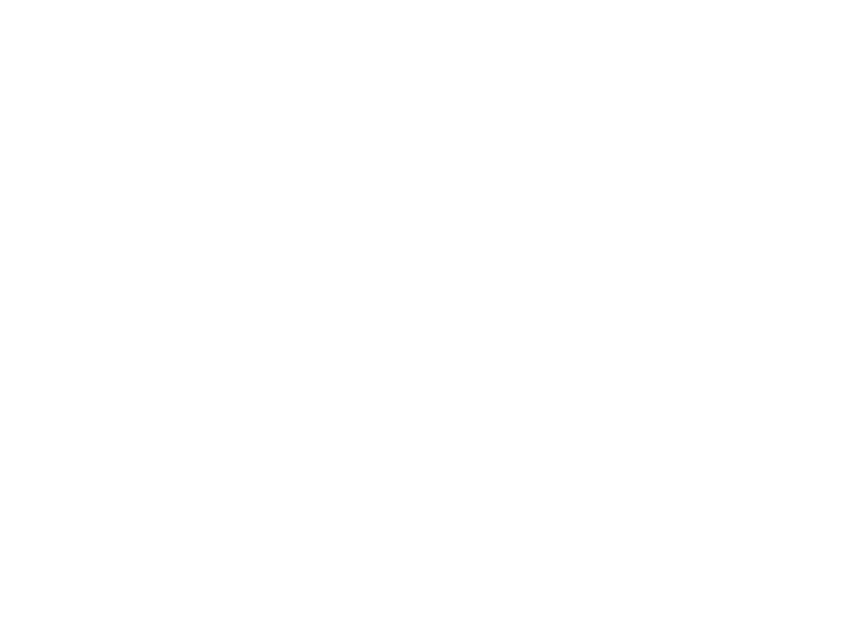
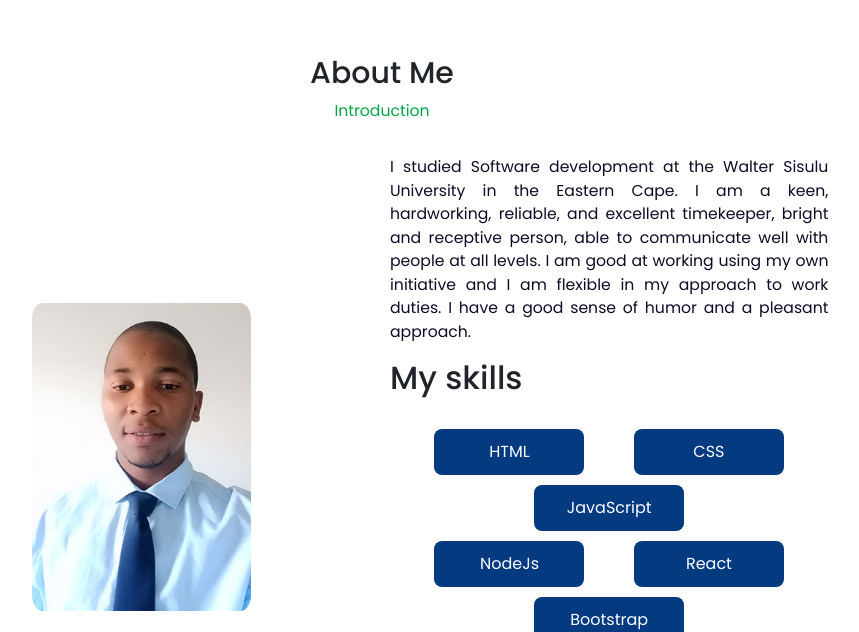
Before and after one commit to MfidiV/mfidiv_react_portfolio, a React (Create React App) app: page / in a window 1280 px wide. Shown: the part 914-1546 px from the top of the page, without its empty margins (258-1117 px from the left). Before the commit the page ends 879 px from the top, so only its background shows below. Built offline with nearby package versions, Linux system fonts and the light colour scheme.

Commit message:
working on About section to change the text to white on dark mode

```diff
--- a/src/App.js
+++ b/src/App.js
@@ -1,6 +1,7 @@
 import React, { useEffect, useState } from "react";
 import Navbar from "./components/Navbar/Navbar";
 import Home from "./Sections/Home/Home";
+import About from "./Sections/About/About";
 
 function App() {
   const currentTheme = localStorage.getItem("current_theme");
@@ -14,6 +15,7 @@
     <div className={`container ${theme}`}>
       <Navbar theme={theme} setTheme={setTheme} />
       <Home theme={theme} />
+      <About theme={theme}/>
     </div>
   );
 }
--- a/src/Sections/About/About.css
+++ b/src/Sections/About/About.css
@@ -1,13 +1,12 @@
 .about-container {
   display: grid;
-    /* background-color: */
   grid-template-columns: repeat(2, 1fr);
   gap: 1rem;
   margin-top: 2rem;
   align-items: center;
-    opacity: 0; /* Set initial opacity to 0 */
-    transform: translateX(-20px); /* Move the container to the left initially */
-    animation: slideIn 0.8s forwards ease-out; /* Define animation properties */
+  opacity: 0;
+  transform: translateX(-20px);
+  animation: slideIn 0.8s forwards ease-out;
 }
 
 .about-img img {
@@ -15,14 +14,20 @@
   width: 50%;
   border-radius: 5%;
   height: 100%;
+}
 
-  }
 .about-text p {
   font-size: var(--p-font);
   font-weight: 400;
   text-align: justify;
-    margin-bottom: 1rem
+  margin-bottom: 1rem;
+  color: var(--bg-color);
 }
+
+.dark-mode .about-text p {
+  color: var(--text-color); /* Set text color to text color in dark mode */
+}
+
 .about-text h2 {
   display: inline-block;
   border-bottom: 3px solid var(--text-color);
@@ -30,18 +35,16 @@
   margin-bottom: 18px;
 }
 
-
 .skill {
   display: flex;
-    justify-content:space-evenly;
+  justify-content: space-evenly;
   flex-wrap: wrap;
-
 }
 
 .btn {
   display: inline-flex;
-    justify-content: center; /* Center content horizontally */
-    align-items: center; /* Center content vertically */
+  justify-content: center;
+  align-items: center;
   width: 150px;
   padding: 10px;
   margin: 5px;
@@ -49,19 +52,25 @@
   color: #fff;
   text-align: center;
   border-radius: 0.5rem;
-    cursor: pointer; /* Change cursor to pointer to indicate it's clickable */
-    transition: background-color 0.3s; /* Smooth transition for background color */
+  cursor: pointer;
+  transition: background-color 0.3s;
 }
 
-  /* Change color to green on hover */
 .btn:hover {
-    background-color:  rgb(2, 166, 70);;
+  background-color: rgb(2, 166, 70);
 }
 
 .green-bg {
-    background-color:  rgb(2, 166, 70);;
+  background-color: rgb(2, 166, 70);
 }
 
 .blue-bg {
   background: var(--main-color);
 }
+
+@keyframes slideIn {
+  to {
+    opacity: 1;
+    transform: translateX(0);
+  }
+}
--- a/src/Sections/About/About.js
+++ b/src/Sections/About/About.js
@@ -1,6 +1,6 @@
 import React, { useState,useEffect } from 'react';
 import 'bootstrap/dist/css/bootstrap.min.css';
-import './about.css'; // Make sure to import the CSS file
+import './About.css'; // Make sure to import the CSS file
 
 
 
--- a/src/index.css
+++ b/src/index.css
@@ -21,9 +21,10 @@
   --p-font: 0.98rem;
 }
 section {
-  /* padding: 50px 10%; */
+  padding: 50px 10%;
   min-height: 100vh;
 }
+
 .container {
   width: 100vw;
   min-height: 100vh;
@@ -34,3 +35,104 @@
 .container.dark {
   background: var(--bg-color);
 }
+
+/* body.active {
+  --text-color: #251c13;
+  --bg-color: #c9a57a;
+}
+body {
+  background: var(--bg-color);
+  color: var(--text-color);
+}
+*::selection {
+  color: var(--bg-color);
+  background: var(--main-color);
+} */
+
+a {
+  text-decoration: none;
+}
+  /* Add this style to change the text color to black */
+  .card-body p, .card-body h4 {
+    color: black;
+}
+
+/* Styles for the modal */
+.modal {
+  display: none;
+  position: fixed;
+  top: 50%;
+  left: 50%;
+  transform: translate(-50%, -50%);
+  padding: 20px;
+  background-color: #fff;
+  color:black;
+  border: none;
+  box-shadow: 0 0 10px rgba(0, 0, 0, 0.3);
+  z-index: 1000;
+  max-width: 100%; /* Updated to 100% */
+  width: auto;
+  height: auto;/* Updated to auto */
+  text-align: center;
+  border-radius: 8px;
+  font-family: 'Arial', sans-serif;
+}
+
+/* Styles for the overlay */
+.overlay {
+  display: none;
+  position: fixed;
+  top: 0;
+  left: 0;
+  width: 100%;
+  height: 100%;
+  background: rgba(0, 0, 0, 0.5);
+  z-index: 999;
+}
+
+/* Close button style */
+.modal button {
+  background: var(--main-color);
+  color: #fff;
+  padding: 10px 15px;
+  border: none;
+  border-radius: 4px;
+  cursor: pointer;
+  font-size: 16px;
+}
+
+/* Close button hover effect */
+.modal button:hover {
+  background-color: #45a049;
+}
+
+/* Optional: Add some transition effects for a smoother appearance */
+.modal, .overlay {
+  transition: 0.3s;
+}
+
+
+
+
+#image-overlay {
+  position: absolute;
+  top: 50%;
+  left: 50%;
+  transform: translate(-50%, -50%);
+  background-color: rgba(0, 123, 255, 0.7); /* Background color with opacity */
+  color: #fff; /* Text color */
+  padding: 20px; /* Padding around the text */
+  border-radius: 8px; /* Optional: Add rounded corners to the overlay */
+}
+.heading {
+  text-align: center;
+}
+.heading h2 {
+  font-size: 30px;
+  margin-top: 40px;
+}
+
+.heading span {
+  font-size: var(--p-font);
+  color: rgb(2, 166, 70);
+}
```
Lines whose indentation alone changed are shown as unchanged.
